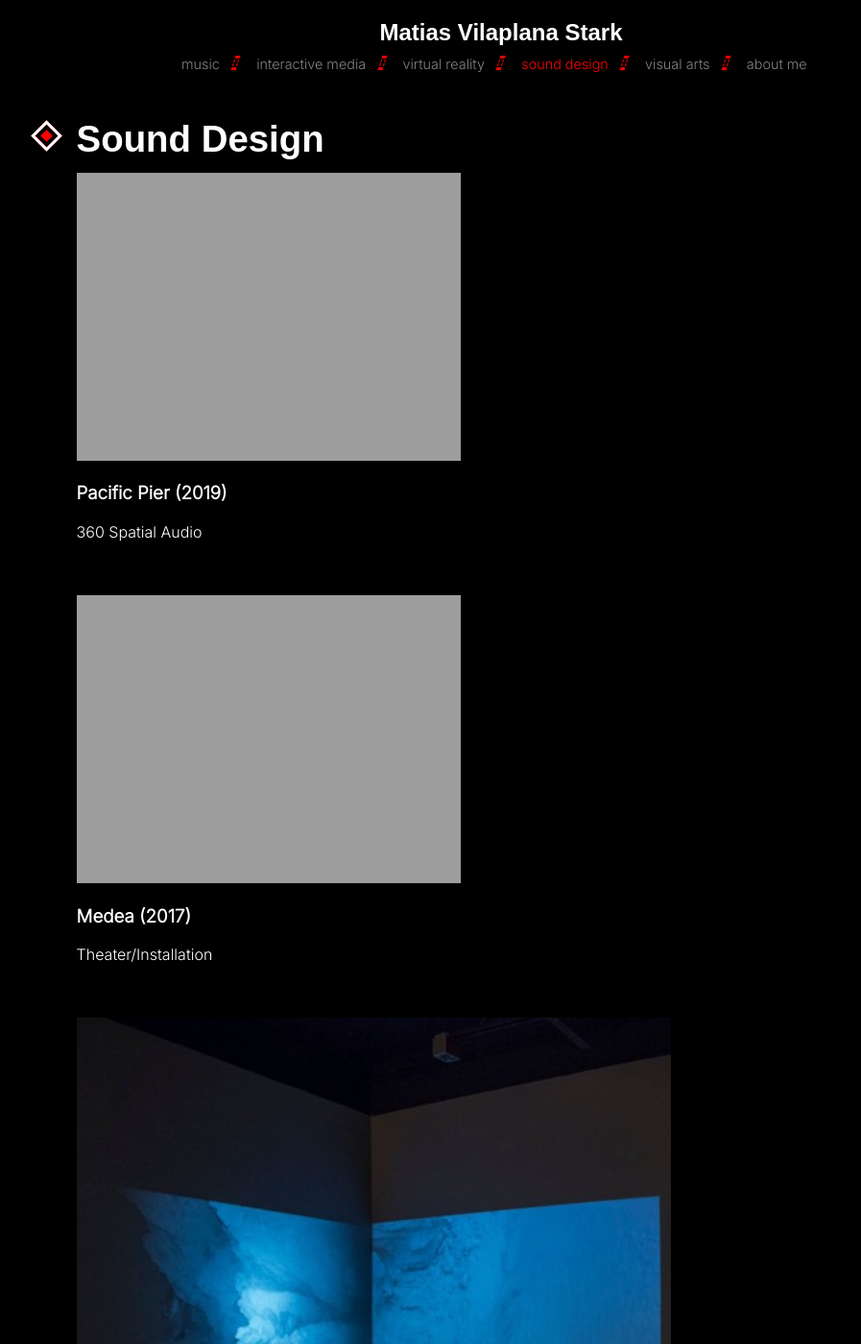
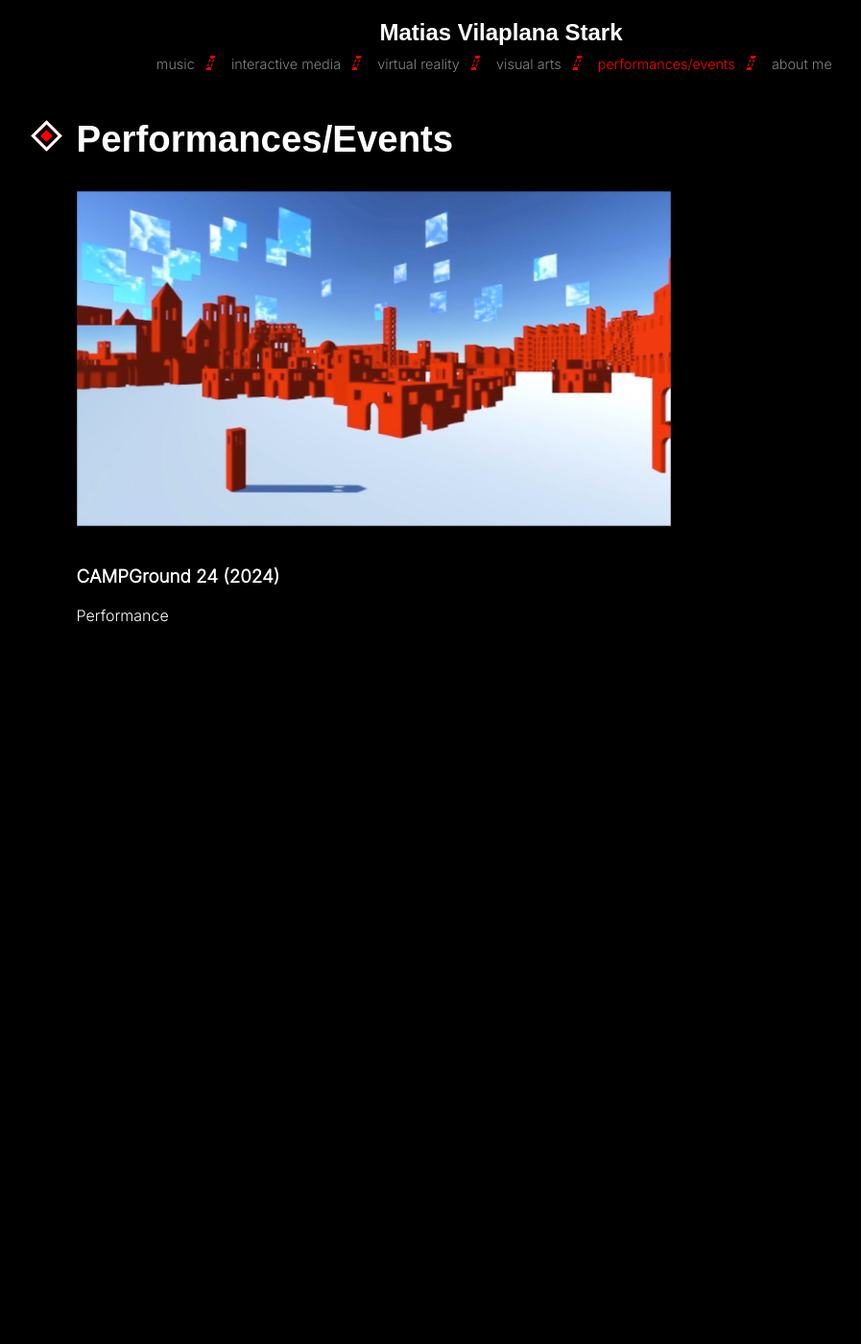
Before and after one commit to matvilap/matvilap.github.io, a Jekyll site: the page built from sounddesign.md, in a window 1280 px wide and 1400 px high. Shown: the whole window at 96% size, without its empty margins (118-1015 px from the left). Built offline with Jekyll 4.4.1, drawn with Linux system fonts in a browser that asks for light colours; some web fonts are replaced; some of the changed text lies outside the part shown.

Commit message:
moved sound design to music, added events tab

```diff
--- /dev/null
+++ b/_works/events.md
@@ -0,0 +1,8 @@
+---
+title: CAMPGround 24
+subtitle: Performance
+category: events
+date: 2024-03-16
+---
+
+Festival in Tampa, FL.
--- a/sounddesign.md
+++ b/sounddesign.md
@@ -1,7 +1,7 @@
 ---
-title: Sound Design
-order: 4
+title: Performances/Events
+order: 5
 ---
 
-{% assign set = site.works | where: "category", "sound-design" | sort: "date" | reverse %}
+{% assign set = site.works | where: "category", "events" | sort: "date" | reverse %}
 {% include grid.html columns="1" %}
```
Also changed, not shown: music.md (+5 -0 lines), visual.md (+1 -1 lines).
